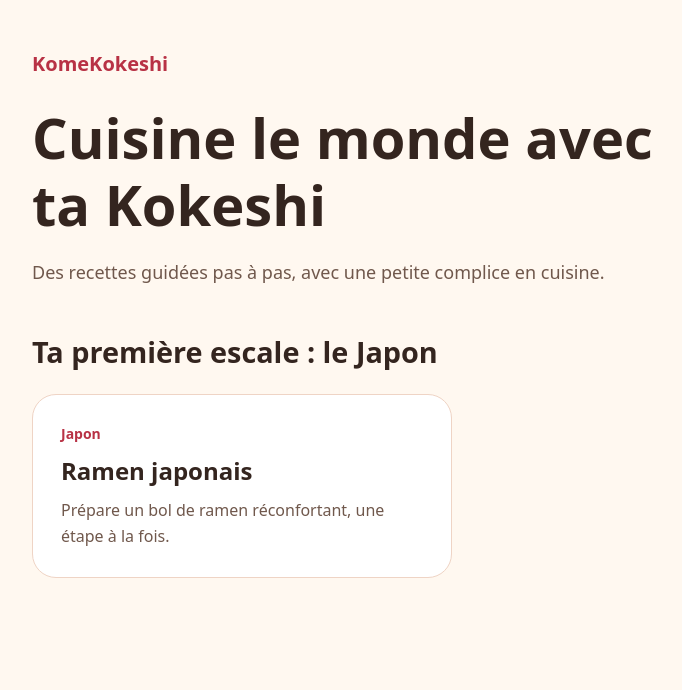
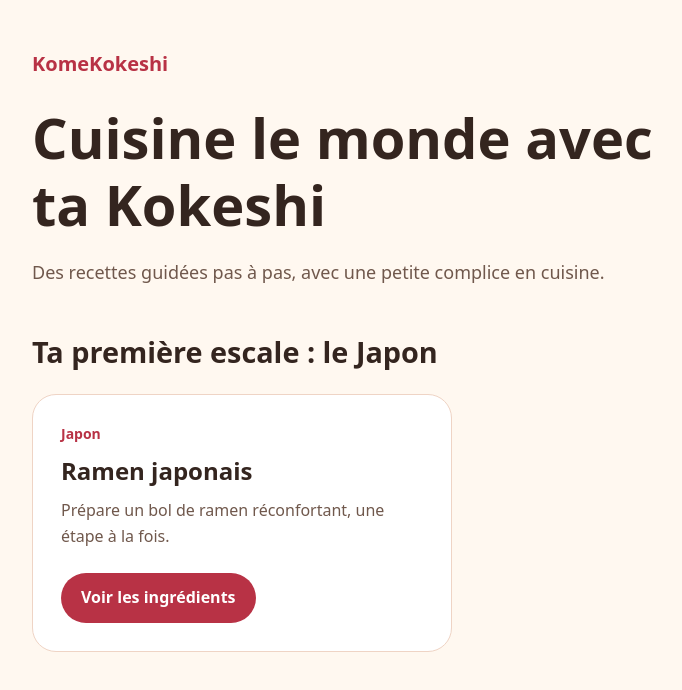
Before and after one commit to kahija/komekokeshi, a React (Vite) app: page / in a window 1280 px wide. Shown: the top 690 px of the page, without its empty margins (152-834 px from the left). Built offline with nearby package versions, Linux system fonts and the light colour scheme.

Commit message:
feat: add recipe data and ingredient toggle

```diff
--- a/src/App.tsx
+++ b/src/App.tsx
@@ -1,4 +1,9 @@
+import { useState } from "react";
+import { ramenRecipe } from "./data/recipes";
+
 function App() {
+  const [showIngredients, setShowIngredients] = useState(false);
+
   return (
     <main className="home">
       <header className="home-header">
@@ -13,9 +18,32 @@ function App() {
         <h2 id="recipes-title">Ta première escale : le Japon</h2>
 
         <article className="recipe-card">
-          <p className="recipe-country">Japon</p>
-          <h3>Ramen japonais</h3>
-          <p>Prépare un bol de ramen réconfortant, une étape à la fois.</p>
+          <p className="recipe-country">{ramenRecipe.country}</p>
+          <h3>{ramenRecipe.title}</h3>
+          <p>{ramenRecipe.description}</p>
+
+          <button
+            className="recipe-toggle"
+            type="button"
+            aria-expanded={showIngredients}
+            aria-controls="recipe-ingredients"
+            onClick={() => setShowIngredients((isVisible) => !isVisible)}
+          >
+            {showIngredients
+              ? "Masquer les ingrédients"
+              : "Voir les ingrédients"}
+          </button>
+
+          <div id="recipe-ingredients" hidden={!showIngredients}>
+            <h4>Ingrédients pour {ramenRecipe.servings} personnes</h4>
+            <ul>
+              {ramenRecipe.ingredients.map((ingredient) => (
+                <li key={ingredient.id}>
+                  {ingredient.quantity} — {ingredient.name}
+                </li>
+              ))}
+            </ul>
+          </div>
         </article>
       </section>
     </main>
--- /dev/null
+++ b/src/data/recipes.ts
@@ -0,0 +1,28 @@
+export type Recipe = {
+  id: string;
+  title: string;
+  country: string;
+  description: string;
+  servings: number;
+  ingredients: {
+    id: string;
+    name: string;
+    quantity: string;
+  }[];
+};
+
+export const ramenRecipe: Recipe = {
+  id: "japanese-ramen",
+  title: "Ramen japonais",
+  country: "Japon",
+  description: "Prépare un bol de ramen réconfortant, une étape à la fois.",
+  servings: 2,
+  ingredients: [
+    { id: "noodles", name: "Nouilles pour ramen", quantity: "200 g" },
+    { id: "broth", name: "Bouillon de légumes", quantity: "800 ml" },
+    { id: "eggs", name: "Œufs", quantity: "2" },
+    { id: "spring-onions", name: "Oignons nouveaux", quantity: "2" },
+    { id: "soy-sauce", name: "Sauce soja", quantity: "2 c. à soupe" },
+    { id: "sesame-oil", name: "Huile de sésame", quantity: "1 c. à café" },
+  ],
+};
--- a/src/index.css
+++ b/src/index.css
@@ -82,6 +82,27 @@ h3 {
   font-size: 1.5rem;
 }
 
-.recipe-card > p:last-child {
+.recipe-card > p:not(.recipe-country) {
   color: #70584c;
 }
+
+.recipe-toggle {
+  margin-top: 24px;
+  padding: 12px 20px;
+  border: none;
+  border-radius: 999px;
+  background-color: #b83245;
+  color: #ffffff;
+  font: inherit;
+  font-weight: 600;
+  cursor: pointer;
+}
+
+.recipe-toggle:hover {
+  background-color: #98293a;
+}
+
+.recipe-toggle:focus-visible {
+  outline: 3px solid #34251f;
+  outline-offset: 4px;
+}
```
